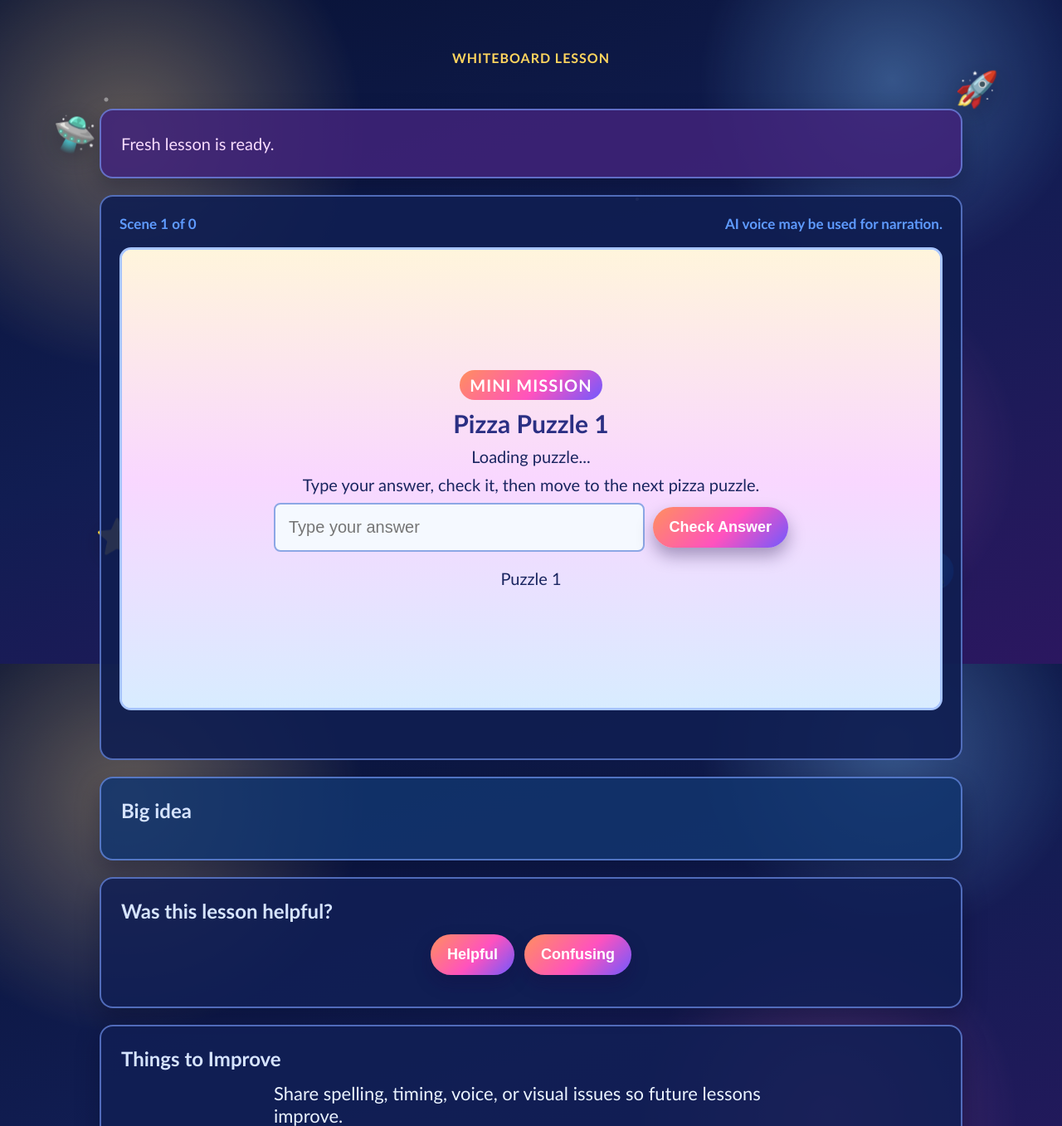
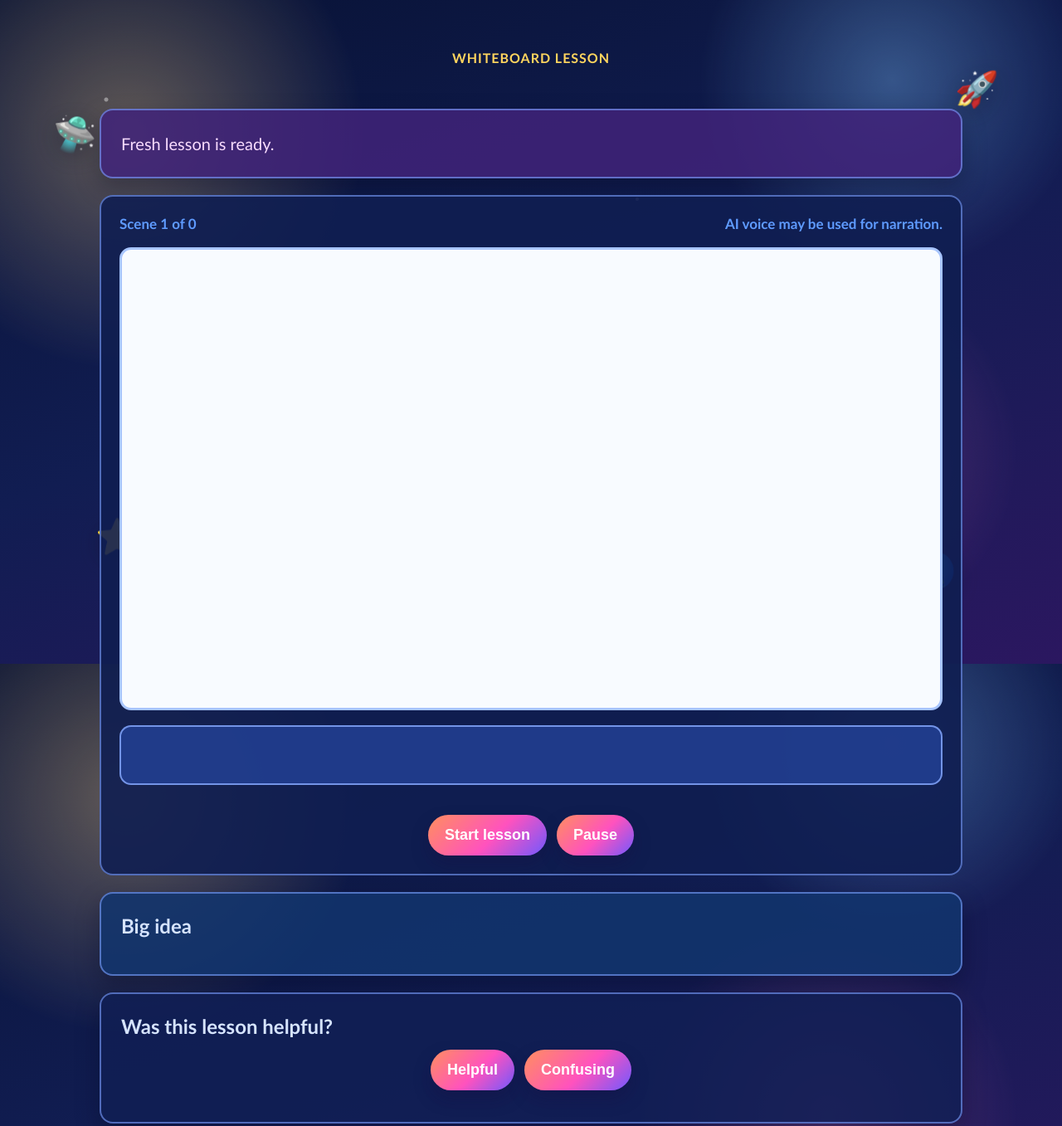
Before and after one commit to Mahadev7B/howstuffworks-forkids, a Flask app: template templates/animation.html in a window 1280 px wide. Shown: the top 1357 px of the page at 83% size. Run offline with Flask 3, Linux system fonts and the light colour scheme; the template is opened without the code that fills it, so the values that code supplies are empty; parts of the project's set-up code (start-up, migrations or seed data) failed here and were passed over.

Commit message:
Remove in-lesson puzzle gate and always autostart lesson playback

```diff
--- a/templates/animation.html
+++ b/templates/animation.html
@@ -43,30 +43,16 @@
         </div>
 
         <div class="whiteboard-frame">
-          <div id="puzzle-overlay" class="puzzle-overlay{% if autostart %} is-hidden{% endif %}">
-            <p class="puzzle-badge">Mini Mission</p>
-            <h3 id="puzzle-title">Pizza Puzzle 1</h3>
-            <p id="puzzle-question">Loading puzzle...</p>
-            <p id="puzzle-tip">Type your answer, check it, then move to the next pizza puzzle.</p>
-            <div class="puzzle-answer-form">
-              <input id="kid-answer-input" type="text" placeholder="Type your answer">
-              <button id="check-answer-button" type="button">Check Answer</button>
-            </div>
-            <p id="puzzle-feedback" class="subtitle"></p>
-            <p id="puzzle-progress" class="subtitle">Puzzle 1</p>
-            <button id="reveal-lesson-button" class="lesson-locked" type="button">Show Lesson and Start</button>
-          </div>
-
           <img id="scene-image" src="{{ scenes[0].image_url }}" alt="Whiteboard sketch for scene 1">
           <div class="draw-highlight" aria-hidden="true"></div>
         </div>
 
-        <p id="scene-caption" class="caption{% if not autostart %} lesson-locked{% endif %}">{{ scenes[0].narration }}</p>
+        <p id="scene-caption" class="caption">{{ scenes[0].narration }}</p>
         <p id="end-message" class="end-message" aria-live="polite">
           Thanks for watching! This is the end of the lesson.
         </p>
 
-        <div id="scene-timeline" class="timeline{% if not autostart %} lesson-locked{% endif %}" aria-label="Lesson steps">
+        <div id="scene-timeline" class="timeline" aria-label="Lesson steps">
           {% for scene in scenes %}
             <button
               type="button"
@@ -78,7 +64,7 @@
           {% endfor %}
         </div>
 
-        <div id="lesson-actions" class="player-actions{% if not autostart %} lesson-locked{% endif %}">
+        <div id="lesson-actions" class="player-actions">
           <button id="play-button" type="button">Start lesson</button>
           <button id="pause-button" type="button">Pause</button>
         </div>
@@ -161,17 +147,12 @@
       const scenes = {{ scenes|tojson }};
       const lessonId = {{ lesson.id|tojson }};
       const questionText = {{ question|tojson }};
-      const autoStartMode = {{ autostart|tojson }};
       const image = document.getElementById("scene-image");
       const caption = document.getElementById("scene-caption");
       const counter = document.getElementById("scene-counter");
       const dots = document.querySelectorAll(".step-dot");
       const playButton = document.getElementById("play-button");
       const pauseButton = document.getElementById("pause-button");
-      const revealLessonButton = document.getElementById("reveal-lesson-button");
-      const puzzleOverlay = document.getElementById("puzzle-overlay");
-      const sceneTimeline = document.getElementById("scene-timeline");
-      const lessonActions = document.getElementById("lesson-actions");
       const audio = document.getElementById("lesson-audio");
       const endMessage = document.getElementById("end-message");
       const feedbackStatus = document.getElementById("feedback-status");
@@ -180,76 +161,12 @@
       const improvementsBody = document.getElementById("improvements-body");
       const hasAudio = Boolean(audio);
 
-      const puzzleTitle = document.getElementById("puzzle-title");
-      const puzzleQuestion = document.getElementById("puzzle-question");
-      const puzzleFeedback = document.getElementById("puzzle-feedback");
-      const puzzleProgress = document.getElementById("puzzle-progress");
-      const puzzleTip = document.getElementById("puzzle-tip");
-      const kidAnswerInput = document.getElementById("kid-answer-input");
-      const checkAnswerButton = document.getElementById("check-answer-button");
-
       let currentScene = 0;
       let timerId = null;
       let isPlaying = false;
-      let lessonUnlocked = autoStartMode;
       let replayRecorded = false;
       let timelineStarts = [];
       let totalTimelineSeconds = 0;
-      let currentPuzzleIndex = 0;
-      let puzzleSolved = false;
-
-      function buildPizzaPuzzles() {
-        return [
-          {
-            title: "Pizza Puzzle 1",
-            question: "A pizza has 6 slices. You eat 2 slices. How many slices are left?",
-            answer: "4",
-            answerText: "4 slices are left."
-          },
-          {
-            title: "Pizza Puzzle 2",
-            question: "A pizza has 8 slices. You eat 3 slices. How many slices are left?",
-            answer: "5",
-            answerText: "5 slices are left."
-          },
-          {
-            title: "Pizza Puzzle 3",
-            question: "You have 2 pizzas with 8 slices each. You eat 1/4 of all slices. How many slices are left?",
-            answer: "12",
-            answerText: "12 slices are left."
-          }
-        ];
-      }
-
-      const puzzles = buildPizzaPuzzles();
-
-      function loadPuzzle(index) {
-        const puzzle = puzzles[index];
-        puzzleSolved = false;
-        kidAnswerInput.value = "";
-        puzzleTitle.textContent = puzzle.title;
-        puzzleQuestion.textContent = puzzle.question;
-        puzzleFeedback.textContent = "";
-        puzzleProgress.textContent = `Puzzle ${index + 1} of ${puzzles.length}`;
-        puzzleTip.textContent = "Type your answer, check it, then move to the next pizza puzzle.";
-      }
-
-      function advancePuzzleIfReady() {
-        if (puzzleSolved) {
-          return;
-        }
-        puzzleSolved = true;
-        if (currentPuzzleIndex < puzzles.length - 1) {
-          puzzleTip.textContent = "Great! One more pizza puzzle coming up...";
-          window.setTimeout(() => {
-            currentPuzzleIndex += 1;
-            loadPuzzle(currentPuzzleIndex);
-          }, 900);
-          return;
-        }
-        puzzleTip.textContent = "Awesome. You are ready for the lesson.";
-        revealLessonButton.classList.remove("lesson-locked");
-      }
 
       async function postForm(url, values) {
         const form = new URLSearchParams(values);
@@ -271,9 +188,6 @@
       }
 
       function showScene(index) {
-        if (!lessonUnlocked) {
-          return;
-        }
         currentScene = index;
         const scene = scenes[currentScene];
 
@@ -362,9 +276,6 @@
       }
 
       function startLesson() {
-        if (!lessonUnlocked) {
-          return;
-        }
         isPlaying = true;
         playButton.textContent = "Playing...";
         showScene(currentScene);
@@ -392,9 +303,6 @@
       }
 
       function pauseLesson() {
-        if (!lessonUnlocked) {
-          return;
-        }
         isPlaying = false;
         window.clearTimeout(timerId);
         playButton.textContent = "Resume lesson";
@@ -413,9 +321,6 @@
 
       dots.forEach((dot) => {
         dot.addEventListener("click", () => {
-          if (!lessonUnlocked) {
-            return;
-          }
           pauseLesson();
           const nextIndex = Number(dot.dataset.sceneIndex);
           showScene(nextIndex);
@@ -423,33 +328,6 @@
             audio.currentTime = getSceneStartTime(nextIndex);
           }
         });
-      });
-
-      checkAnswerButton.addEventListener("click", () => {
-        if (puzzleSolved) {
-          return;
-        }
-
-        const puzzle = puzzles[currentPuzzleIndex];
-        const userAnswer = kidAnswerInput.value.trim().toLowerCase();
-        if (!userAnswer) {
-          puzzleFeedback.textContent = "Please type an answer first.";
-          return;
-        }
-
-        if (userAnswer === puzzle.answer.toLowerCase()) {
-          puzzleFeedback.textContent = "Correct! Great job. Next pizza puzzle coming up...";
-        } else {
-          puzzleFeedback.textContent = `Nice try! Correct answer: ${puzzle.answerText}. Next pizza puzzle coming up...`;
-        }
-        advancePuzzleIfReady();
-      });
-
-      kidAnswerInput.addEventListener("keydown", (event) => {
-        if (event.key === "Enter") {
-          event.preventDefault();
-          checkAnswerButton.click();
-        }
       });
 
       async function submitFeedback(feedbackType) {
@@ -528,36 +406,10 @@
       });
 
       buildTimelineStarts();
-      playButton.disabled = !autoStartMode;
-      pauseButton.disabled = !autoStartMode;
-
-      revealLessonButton.addEventListener("click", () => {
-        lessonUnlocked = true;
-        puzzleOverlay.classList.add("is-hidden");
-        caption.classList.remove("lesson-locked");
-        sceneTimeline.classList.remove("lesson-locked");
-        lessonActions.classList.remove("lesson-locked");
-        showScene(0);
-        playButton.disabled = false;
-        pauseButton.disabled = false;
+      showScene(0);
+      window.setTimeout(() => {
         startLesson();
-      });
-
-      if (autoStartMode) {
-        lessonUnlocked = true;
-        puzzleOverlay.classList.add("is-hidden");
-        caption.classList.remove("lesson-locked");
-        sceneTimeline.classList.remove("lesson-locked");
-        lessonActions.classList.remove("lesson-locked");
-        showScene(0);
-        playButton.disabled = false;
-        pauseButton.disabled = false;
-        window.setTimeout(() => {
-          startLesson();
-        }, 60);
-      } else {
-        loadPuzzle(0);
-      }
+      }, 60);
 
       if (hasAudio) {
         audio.addEventListener("loadedmetadata", syncSceneToAudioTime);
```
